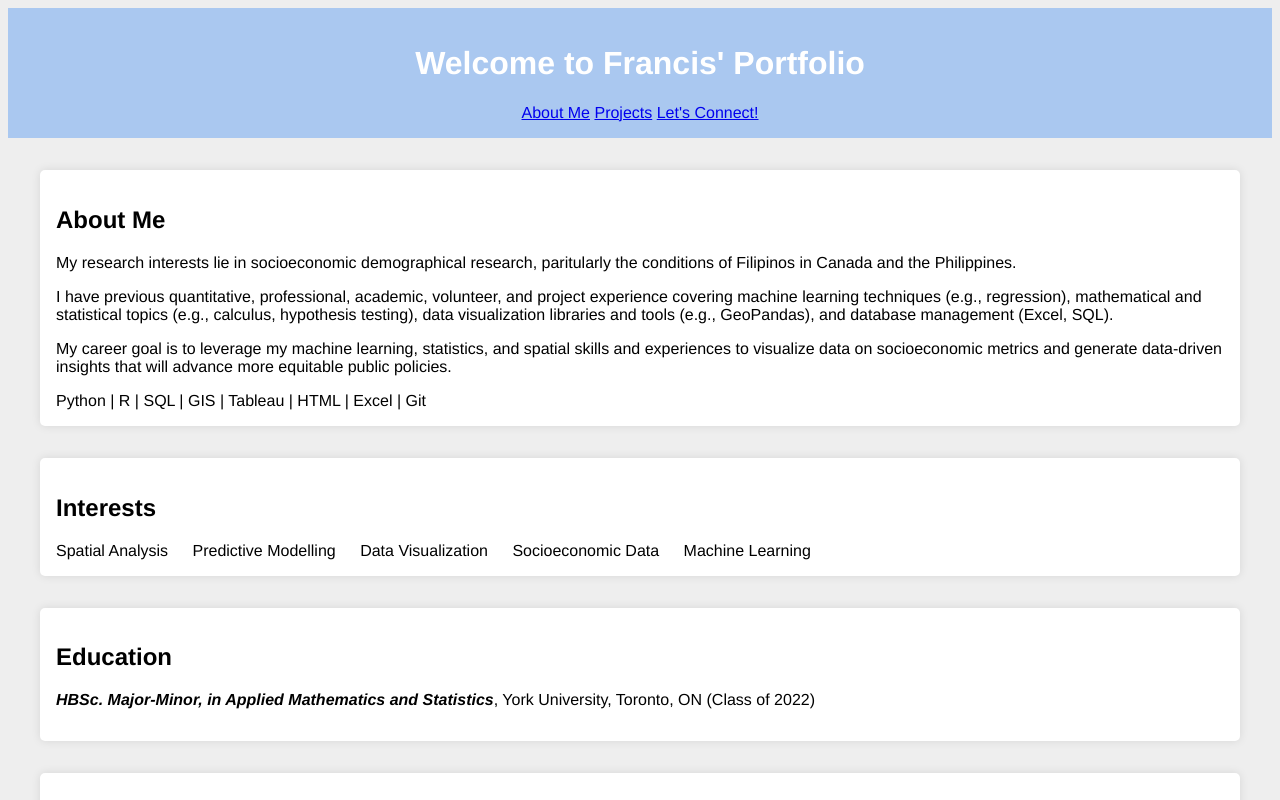
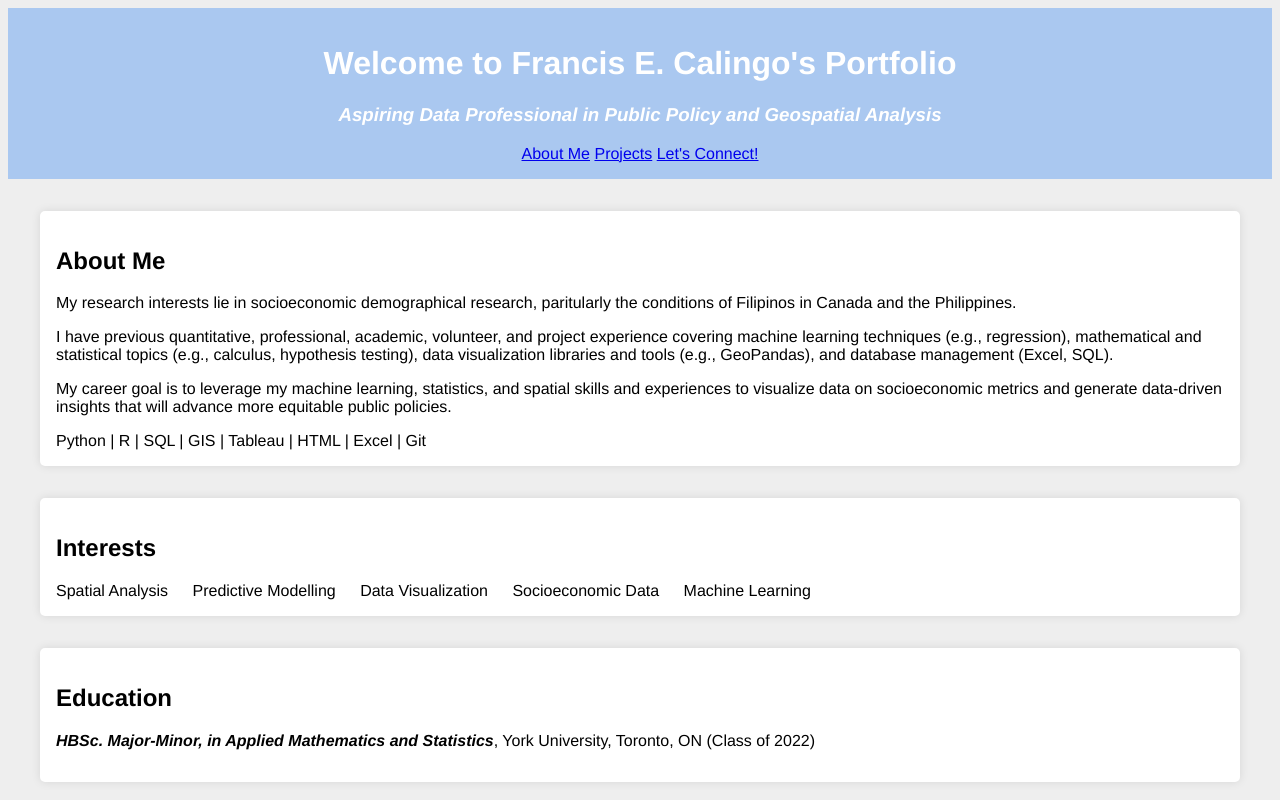
Before and after one commit to Francis-Calingo/francis-calingo.github.io, a plain HTML site: page index.html in a window 1280 px wide. Shown: the top 800 px of the page. Drawn offline with Linux system fonts and the light colour scheme; some icons are missing.

Commit message:
Update index.html

```diff
--- a/index.html
+++ b/index.html
@@ -10,7 +10,8 @@
 </head>
 <body>
     <header>
-        <h1>Welcome to Francis' Portfolio</h1>
+        <h1>Welcome to Francis E. Calingo's Portfolio</h1>
+        <h3><i>Aspiring Data Professional in Public Policy and Geospatial Analysis</i></h3>
         <nav>
           <a href="index.html">About Me</a>
           <a href="Projects.html">Projects</a>
```
